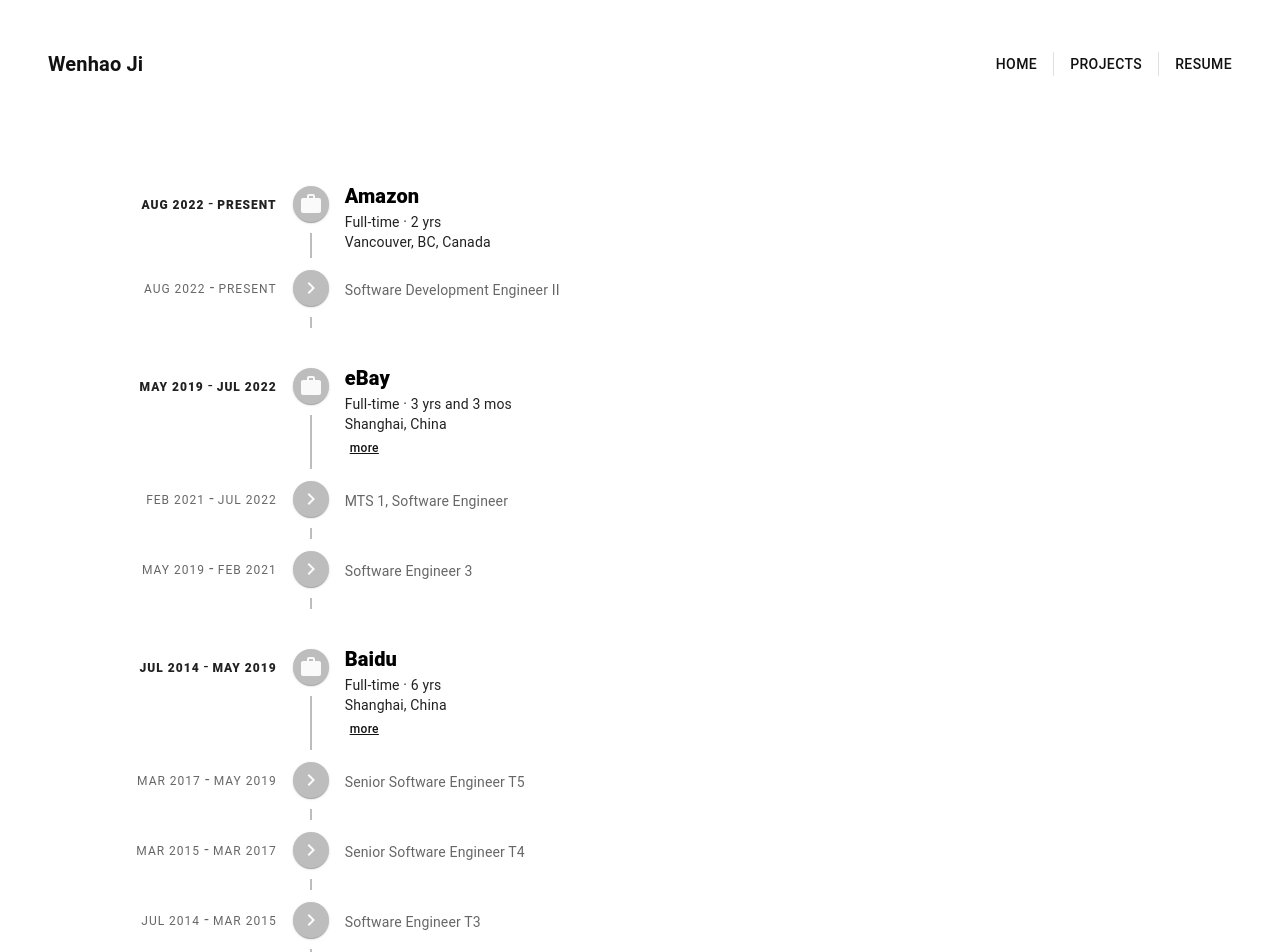
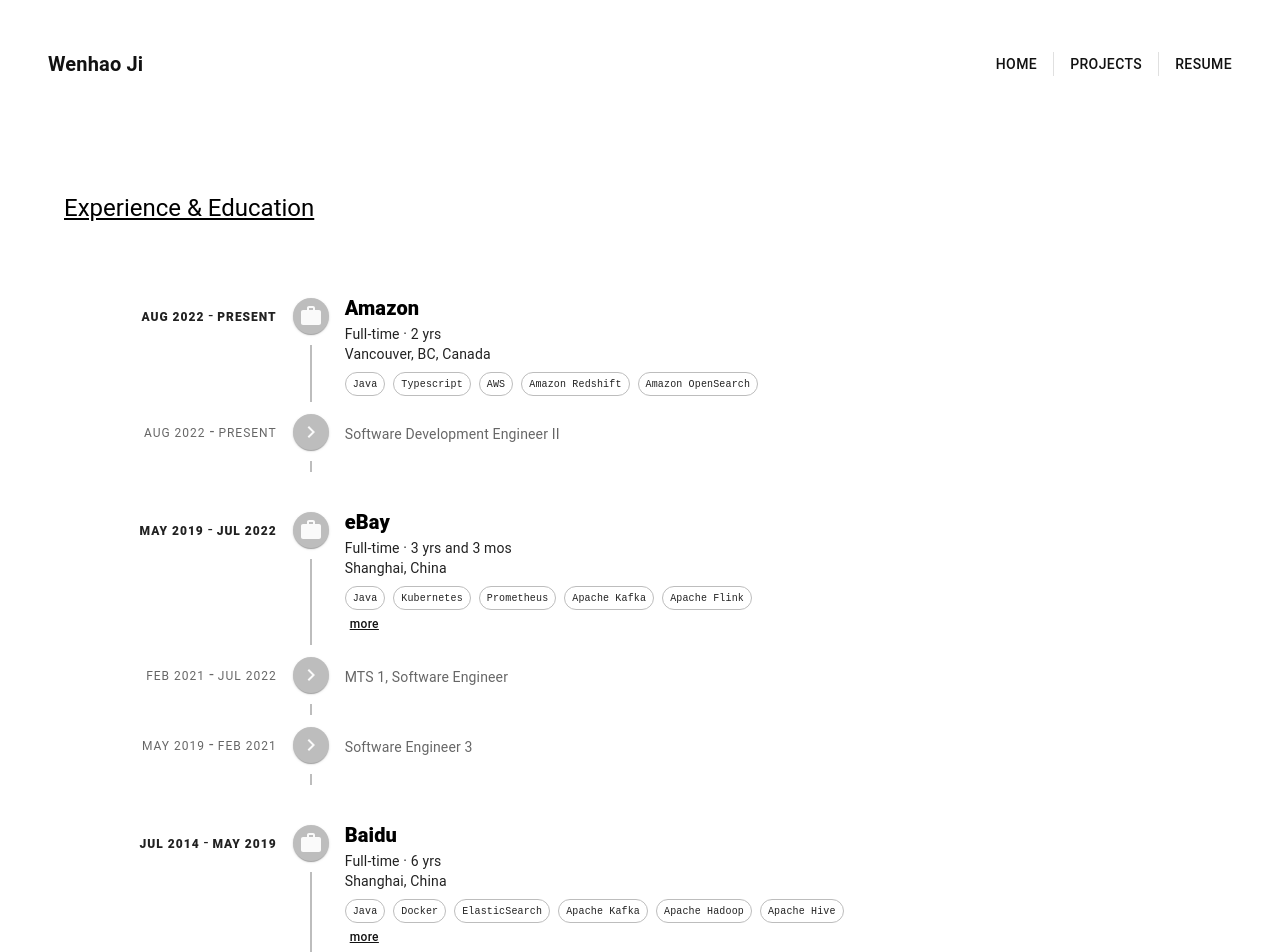
Before and after one commit to predatorray/predatorray.github.io, a React (Create React App) app: page /#/resume in a window 1280 px wide. Shown: the top 952 px of the page. Built offline with nearby package versions, Linux system fonts and the light colour scheme.

Commit message:
Added skills in Resume

```diff
--- a/src/ResumePage.tsx
+++ b/src/ResumePage.tsx
@@ -1,4 +1,4 @@
-import {Button, Container, List, ListItem, Typography} from "@mui/material";
+import {Box, Button, Chip, Container, List, ListItem, Stack, Typography} from "@mui/material";
 import React, {useState} from "react";
 import WorkIcon from '@mui/icons-material/Work'
 import SchoolIcon from '@mui/icons-material/School';
@@ -12,6 +12,13 @@
     location: 'Vancouver, BC, Canada',
     type: 'Full-time',
     tenure: '2 yrs',
+    skills: [
+      'Java',
+      'Typescript',
+      'AWS',
+      'Amazon Redshift',
+      'Amazon OpenSearch',
+    ],
     description: [
     ],
     positions: [
@@ -27,6 +34,13 @@
     location: 'Shanghai, China',
     type: 'Full-time',
     tenure: '3 yrs and 3 mos',
+    skills: [
+      'Java',
+      'Kubernetes',
+      'Prometheus',
+      'Apache Kafka',
+      'Apache Flink',
+    ],
     description: [
       'Maintained and developed a streaming data platform that serves Kafka & Flink',
       'Drove the efficiency of on-call support',
@@ -50,6 +64,14 @@
     location: 'Shanghai, China',
     type: 'Full-time',
     tenure: '6 yrs',
+    skills: [
+      'Java',
+      'Docker',
+      'ElasticSearch',
+      'Apache Kafka',
+      'Apache Hadoop',
+      'Apache Hive',
+    ],
     description: [
       'Led the containerization refactoring of a large multi-module legacy system',
       'Responsible for designing and implementing major parts of a log collecting, tracing and analyzing system',
@@ -105,6 +127,7 @@
       my: 10,
       flexDirection: "column",
     }}>
+      <Typography variant="h5" sx={{ my: 5, textDecoration: 'underline', }}>Experience & Education</Typography>
       <List sx={{ width: '100%', bgcolor: 'background.paper' }}>
         {
           experience.map((e, i) => (
@@ -124,6 +147,13 @@
                   <Typography variant="h6" sx={{ fontWeight: 900 }}>{e.company}</Typography>
                   <Typography variant="body2" color="textPrimary">{e.type} &middot; {e.tenure}</Typography>
                   <Typography variant="body2" color="textPrimary">{e.location}</Typography>
+                  <Stack direction="row" spacing={1} sx={{ mt: 1 }}>
+                    {
+                      e.skills.map((skill, i) => (<Chip key={i} label={skill} variant="outlined" size="small" sx={{ fontFamily: 'monospace', fontSize: 10 }} />))
+                    }
+                  </Stack>
+                  <Box>
+                  </Box>
                   {
                     e.description.length > 0 && (
                       <ExpandOrCollapse>
```
